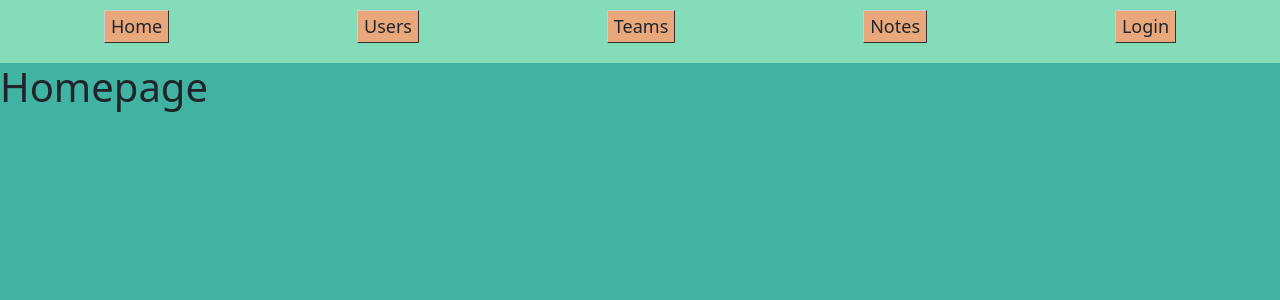
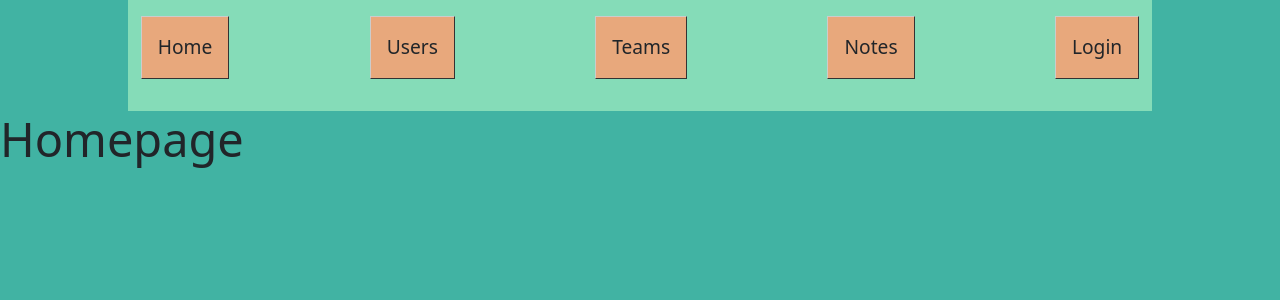
Before and after one commit to NikolaiMarkalainen/Notes, a React (Vite) app in the folder frontend/: page / in a window 1280 px wide. Shown: the top 300 px of the page. Built offline with nearby package versions, Linux system fonts and the light colour scheme.

Commit message:
uupdated css

```diff
--- a/frontend/src/components/home.tsx
+++ b/frontend/src/components/home.tsx
@@ -7,13 +7,14 @@ export const Home =() => {
     const user = useAppSelector(state => state.login);
     const userId = user?.user?.id;
     if(userId){
-        const {data: notes, isFetching, isLoading} = useGetUserSpecificNotesQuery(userId);
+        const {data: notes} = useGetUserSpecificNotesQuery(userId);
         console.log(notes);
         if(notes){
             return(
                 <div>
                     <h1> Homepage </h1>
                     <div>Your notes: </div>
+                    <div>:D</div>
                     <div>
                     </div>
                 </div>
--- a/frontend/src/components/profile.tsx
+++ b/frontend/src/components/profile.tsx
@@ -18,7 +18,9 @@ export const Profile = () => {
         <form className="form-root">
             <div className="form-row">
             <div className="form-label">Username:</div>
-            <div className="form-data">{user?.username}</div>
+            <div className="form-data">{user?.username &&
+                 `${user.username.slice(0, 3)}*****@${user.username.split('@')[1]}`}
+            </div>
             <div className="form-input">
                 <input type="text" name="username" />
             </div>
@@ -39,7 +41,7 @@ export const Profile = () => {
             </div>
             <div className="form-row">
             <div className="form-label">Team:</div>
-            <div className="form-data">Team A</div>
+            <div className="form-data">{user?.teamId}</div>
             <div className="form-input">
                 <select name="team">
                 {teams?.map(team => {
--- a/frontend/src/styles/profileStyles.css
+++ b/frontend/src/styles/profileStyles.css
@@ -1,39 +1,43 @@
 .profile-page {
-    word-wrap: break-word;
     display: flex;
     flex-direction: column;
     align-items: center;
     border: 1px solid #3333;
-    padding: 50px;
     margin: auto;
-    max-width: 50%;
-    margin-top: 50px;
-    margin-bottom: 50px;
+    width: min(80vw, 100vw);
+    height: min(80vh , 100vh);
     background-color: #e8a87c;
+    padding-top: min(5vh,15vh);
+    font-size: var(--step--2);
   }
   .form-root{
-    margin-top: 50px;
+    display: flex;
+    margin: min(2rem, 5rem);
+    flex-direction: column;
+    height: min(60vh, 80vh);
+    width: min(60vw, 80vw);
+    overflow: auto;
+    font-size: var(--step--2);
+
   }
   .form-row {
-    word-wrap: break-word;
     display: flex;
-    align-items: center;
     justify-content: space-between;
-    margin: 10px 0;
-    max-width: 100%;
-    overflow: hidden;
+    flex-direction: row;
+    font-size: var(--step--2);
+    margin-right: min(2rem,4rem);
+    flex-wrap: wrap;
   }
 
   .form-label {
-    font-weight: bold;
-    margin-right: 10px;
-    max-width: 100%;
-    overflow: hidden;
-    min-width: 120px;
+    margin-right: min(2rem,4rem);
   }
 
   .form-data {
-    flex: 1;
+    margin-bottom: 0.4rem;
+  }
+  .form-input{
+    margin-left:min(1rem, 2rem);
   }
   .button-color{
     background-color: #c38d9e !important;
@@ -42,9 +46,6 @@
   .button-spacing{
     margin-bottom: 50px;
   }
-  .form-input {
-    margin-left: 20px;
-  }
   .button-color:hover{
     background-color: #85dcb8 !important;
   }
--- a/frontend/src/styles/styles.css
+++ b/frontend/src/styles/styles.css
@@ -1,10 +1,43 @@
+:root {
+  --step--2: clamp(0.78rem, calc(0.72rem + 0.31vw), 0.96rem);
+  --step--1: clamp(0.94rem, calc(0.85rem + 0.46vw), 1.20rem);
+  --step-0: clamp(1.13rem, calc(0.99rem + 0.65vw), 1.50rem);
+  --step-1: clamp(1.35rem, calc(1.17rem + 0.91vw), 1.88rem);
+  --step-2: clamp(1.62rem, calc(1.37rem + 1.26vw), 2.34rem);
+  --step-3: clamp(1.94rem, calc(1.60rem + 1.72vw), 2.93rem);
+  --step-4: clamp(2.33rem, calc(1.87rem + 2.31vw), 3.66rem);
+  --step-5: clamp(2.80rem, calc(2.18rem + 3.09vw), 4.58rem);
+}
+
+div{
+  font-size: var(--step--1);
+}
+
+h1{
+  font-size: var(--step-3);
+}
+
+h2,h3,h4,h5{
+  font-size: var(--step-1);
+}
+
+body{
+  width: 100svw;
+  height: 100svh;
+  background-color: #41b3a3;
+}
+
 .Link-parent{
     display:flex;
     background-color: #85dcb8;
-    justify-content:space-around;
-    padding: 10px;
-    padding-bottom: 20px;
-    font-size: large;
+    align-items: center;
+    justify-content: space-between;
+    flex-wrap: wrap;
+    padding-bottom: min(2rem, 10vw);
+    margin-left: 10vw;
+    width: 80vw;
+    padding-left: 1vw;
+    padding-right: 1vw;
 
 }
 
@@ -12,19 +45,15 @@
     background-color: #e8a87c;
     text-decoration: none;
     color: #333333;
-    padding: 2px 6px 2px 6px;
+    margin-top: min(1rem, 3rem);
+    padding: min(1rem, 5rem);
     border-top: 1px solid #CCCCCC;
     border-right: 1px solid #333333;
     border-bottom: 1px solid #333333;
     border-left: 1px solid #CCCCCC;
 }
 
-.background-body{
-    width: 100%;
-    height: 100%;
-    position: fixed;
-    background-color: #41b3a3;
-}
+
 
 .description{
     display: flex;
@@ -46,9 +75,10 @@
     display: flex;
     flex-wrap: wrap;
     justify-content: space-between;
+    padding-left: 20vw;
     align-content: flex-start;
-    height: calc(100vh - 200px);
-    width: 80%;
+    height: min(80vh, 100vh);
+    width: min(80vw, 100vw);
     margin-bottom: 20px;
     overflow-y: auto;
   }
@@ -58,6 +88,8 @@
     background-color: #c38d9e !important;
     width: calc(50% - 5%);
     height: 40%;
+    margin-left: 5vw;
+    margin-right: 5vw;
     margin: 2.5%;
     padding: 2.5%;
     overflow: scroll;
```
